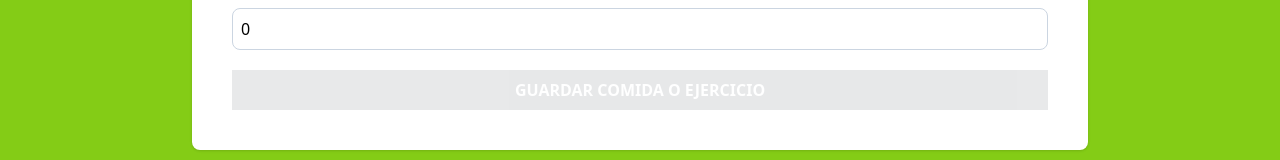
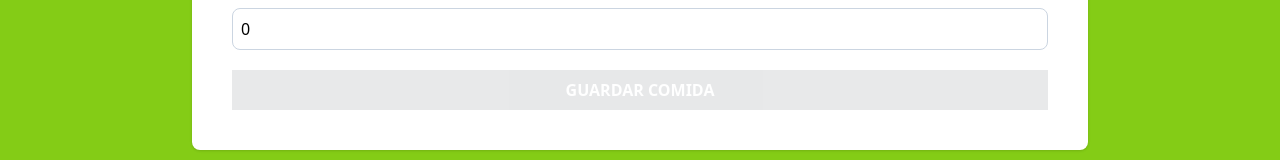
Before and after one commit to luchosr/calories-counter, a React (Vite) app: page / in a window 1280 px wide. Shown: the part 396-556 px from the top of the page. Built offline with nearby package versions, Linux system fonts and the light colour scheme.

Commit message:
feat: implements submit button  conditional text rendering

```diff
--- a/src/components/Form.tsx
+++ b/src/components/Form.tsx
@@ -77,7 +77,7 @@ export default function Form() {
         type="submit"
         id="calories"
         className="bg-gray-800 hover:bg-gray-900 w-full p-2 font-bold uppercase text-white cursor-pointer disabled:opacity-10"
-        value="Guardar Comida o Ejercicio"
+        value={activity.category === 1 ? 'Guardar Comida' : 'Guardar Ejercicio'}
         disabled={!isValidActivity()}
       />
     </form>
```
